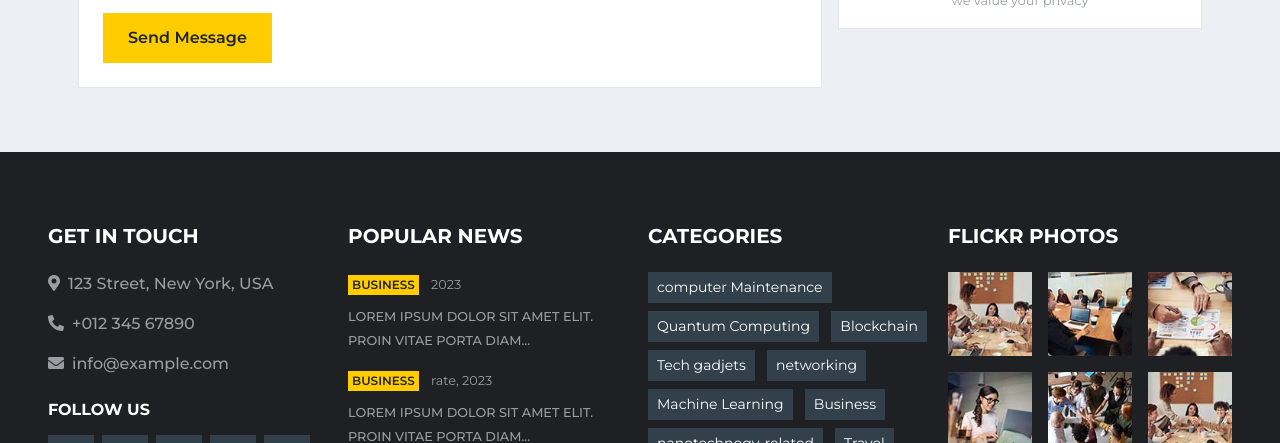
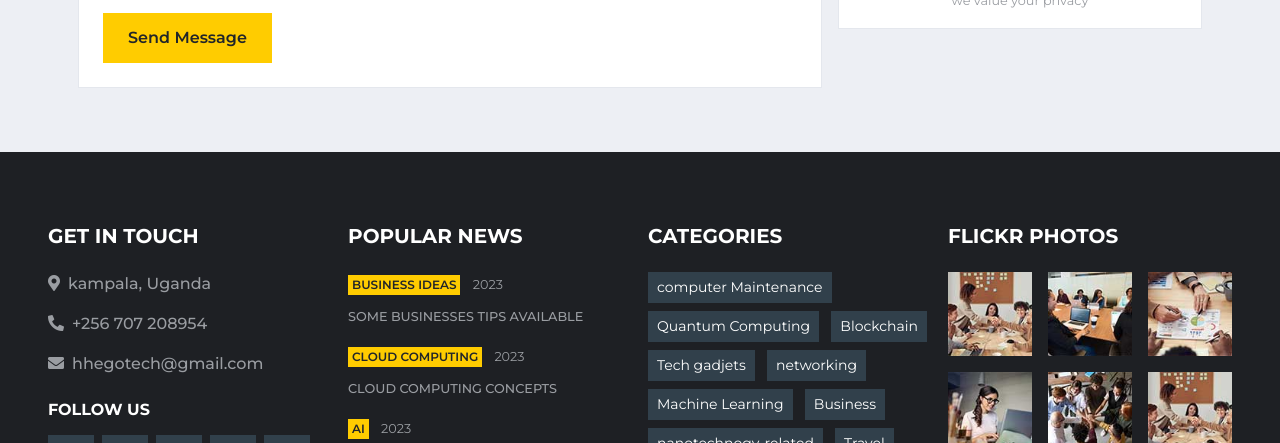
Before and after one commit to Karimkon/ratedttech, a plain HTML site: page contact.html in a window 1280 px wide. Shown: the part 962-1405 px from the top of the page. Drawn offline with nearby package versions, Linux system fonts and the light colour scheme.

Commit message:
Update contact.html

```diff
--- a/contact.html
+++ b/contact.html
@@ -245,9 +245,9 @@
         <div class="row py-4">
             <div class="col-lg-3 col-md-6 mb-5">
                 <h5 class="mb-4 text-white text-uppercase font-weight-bold">Get In Touch</h5>
-                <p class="font-weight-medium"><i class="fa fa-map-marker-alt mr-2"></i>123 Street, New York, USA</p>
-                <p class="font-weight-medium"><i class="fa fa-phone-alt mr-2"></i>+012 345 67890</p>
-                <p class="font-weight-medium"><i class="fa fa-envelope mr-2"></i>info@example.com</p>
+                <p class="font-weight-medium"><i class="fa fa-map-marker-alt mr-2"></i>kampala, Uganda</p>
+                <p class="font-weight-medium"><i class="fa fa-phone-alt mr-2"></i>+256 707 208954</p>
+                <p class="font-weight-medium"><i class="fa fa-envelope mr-2"></i>hhegotech@gmail.com</p>
                 <h6 class="mt-4 mb-3 text-white text-uppercase font-weight-bold">Follow Us</h6>
                 <div class="d-flex justify-content-start">
                     <a class="btn btn-lg btn-secondary btn-lg-square mr-2" href="#"><i class="fab fa-twitter"></i></a>
@@ -261,24 +261,24 @@
                 <h5 class="mb-4 text-white text-uppercase font-weight-bold">Popular News</h5>
                 <div class="mb-3">
                     <div class="mb-2">
-                        <a class="badge badge-primary text-uppercase font-weight-semi-bold p-1 mr-2" href="">Business</a>
+                        <a class="badge badge-primary text-uppercase font-weight-semi-bold p-1 mr-2" href="business.html">Business ideas</a>
                         <a class="text-body" href=""><small> 2023</small></a>
                     </div>
-                    <a class="small text-body text-uppercase font-weight-medium" href="">Lorem ipsum dolor sit amet elit. Proin vitae porta diam...</a>
+                    <a class="small text-body text-uppercase font-weight-medium" href="bussiness.html">some businesses tips available</a>
                 </div>
                 <div class="mb-3">
                     <div class="mb-2">
-                        <a class="badge badge-primary text-uppercase font-weight-semi-bold p-1 mr-2" href="">Business</a>
-                        <a class="text-body" href=""><small>rate, 2023</small></a>
+                        <a class="badge badge-primary text-uppercase font-weight-semi-bold p-1 mr-2" href="cloud.html">cloud computing</a>
+                        <a class="text-body" href=""><small> 2023</small></a>
                     </div>
-                    <a class="small text-body text-uppercase font-weight-medium" href="">Lorem ipsum dolor sit amet elit. Proin vitae porta diam...</a>
+                    <a class="small text-body text-uppercase font-weight-medium" href="cloud.html">cloud computing concepts</a>
                 </div>
                 <div class="">
                     <div class="mb-2">
-                        <a class="badge badge-primary text-uppercase font-weight-semi-bold p-1 mr-2" href="">Business</a>
+                        <a class="badge badge-primary text-uppercase font-weight-semi-bold p-1 mr-2" href="artificial.html">AI</a>
                         <a class="text-body" href=""><small> 2023</small></a>
                     </div>
-                    <a class="small text-body text-uppercase font-weight-medium" href="">Lorem ipsum dolor sit amet elit. Proin vitae porta diam...</a>
+                    <a class="small text-body text-uppercase font-weight-medium" href="artificial.html">AI world</a>
                 </div>
             </div>
             <div class="col-lg-3 col-md-6 mb-5">
```
